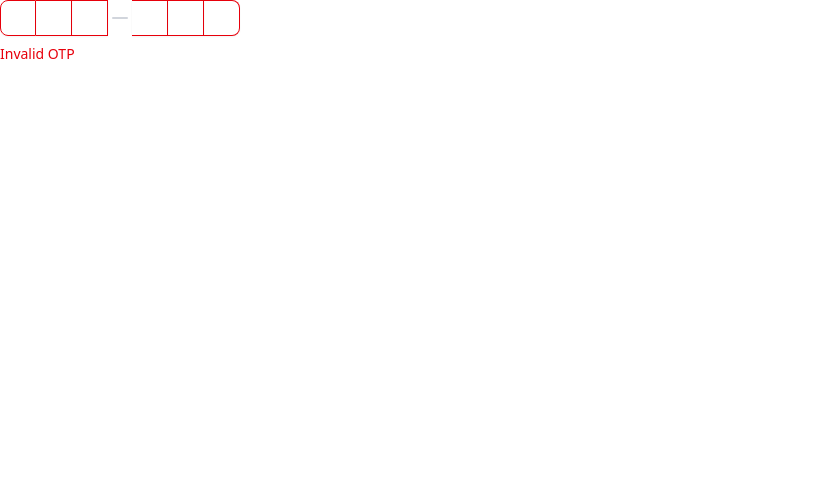
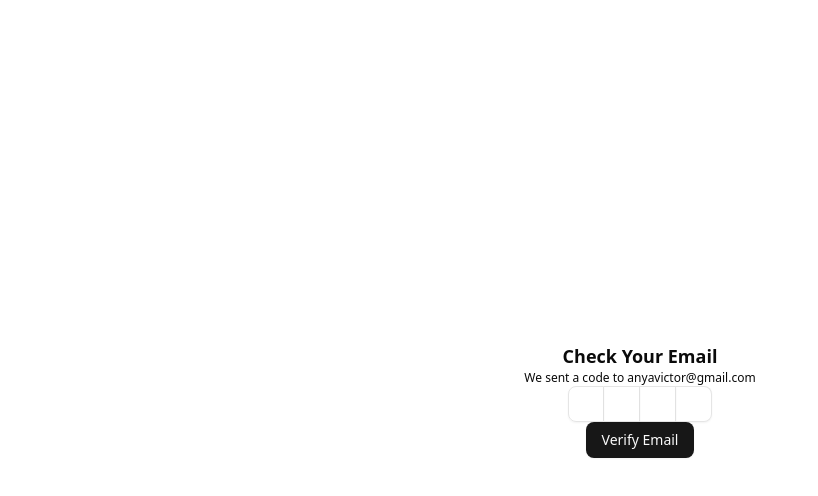
Before and after one commit to Kingscliq/mentor-hub, a Next.js app: page /verify-email in a window 1280 px wide. Shown: the top 496 px of the page, without its empty margins (0-818 px from the left). Built offline with nearby package versions, Linux system fonts and the light colour scheme.

Commit message:
chore: wip email verification page

```diff
--- a/src/components/ui/input-otp.tsx
+++ b/src/components/ui/input-otp.tsx
@@ -142,7 +142,7 @@ export const OTPField = ({
       </InputOTP>
 
       {error && errorMessage && (
-        <Box className="text-destructive text-sm font-medium">
+        <Box className="text-destructive text-xs font-medium">
           {errorMessage}
         </Box>
       )}
--- a/src/features/auth/verify-email.tsx
+++ b/src/features/auth/verify-email.tsx
@@ -1,21 +1,27 @@
 'use client';
 
-import { OTPField } from '@/components/ui';
+import { Button, OTPField } from '@/components/ui';
 import Box from '@/components/ui/box';
 import React, { useState } from 'react';
 
 const VerifyEmail = () => {
   const [pin, setPin] = useState<string>('');
   return (
-    <Box>
-      <OTPField
-        hasSeparator
-        value={pin}
-        onChange={value => setPin(value)}
-        maxLength={6}
-        error={true}
-        errorMessage="Invalid OTP"
-      />
+    <Box
+      as="div"
+      className="flex flex-col items-center justify-center h-screen w-screen"
+    >
+      <Box as="h2" className="text-lg font-bold text-center">
+        Check Your Email
+      </Box>
+      <Box as="p" className="text-xs text-center">
+        We sent a code to anyavictor@gmail.com{' '}
+        {/* TODO: Replace with actual email from URL*/}
+      </Box>
+      <Box as="section">
+        <OTPField value={pin} onChange={value => setPin(value)} maxLength={4} />
+      </Box>
+      <Button>Verify Email</Button>
     </Box>
   );
 };
```
